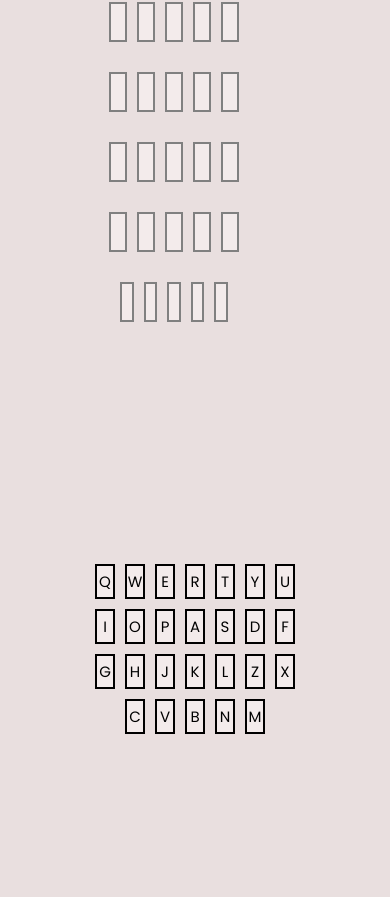
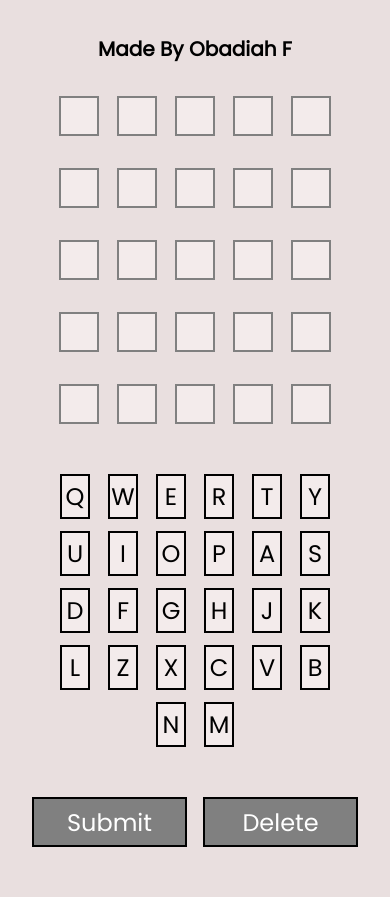
Before and after one commit to ObadiahF/wordle-remake, a website: page index.html in a window 390 px wide. Shown: the part 102-999 px from the top of the page. Before the commit the page ends 844 px from the top, so only its background shows below. Drawn offline with Linux system fonts and the light colour scheme.

Commit message:
Made webpage responsive and made it so that you must put in actual words.

```diff
--- a/index.html
+++ b/index.html
@@ -13,9 +13,10 @@
             <h1 class="title">WORDLE REMAKE</h1>
                 <h6 class="subtitle">Made By Obadiah F</h6>
         </div>
+            <h2 id="error" style="color: red; display: none;">Error Msg</h2>
         <div class="content">
             <div class="input">
-                <div class="first">
+                <div class="first row">
                     <!--First Row-->
                 <div class="boxs" id="a1"></div>
                 <div class="boxs" id="a2"></div>
@@ -23,7 +24,7 @@
                 <div class="boxs" id="a4"></div>
                 <div class="boxs" id="a5"></div>
                 </div>
-                <div class="second">
+                <div class="second row">
                     <!--Second Row-->
                     <div class="boxs" id="b1"></div>
                     <div class="boxs" id="b2"></div>
@@ -31,7 +32,7 @@
                     <div class="boxs" id="b4"></div>
                     <div class="boxs" id="b5"></div>
                 </div>
-                <div class="third">
+                <div class="third row">
                     <!--third Row-->
                 <div class="boxs" id="c1"></div>
                 <div class="boxs" id="c2"></div>
@@ -39,7 +40,7 @@
                 <div class="boxs" id="c4"></div>
                 <div class="boxs" id="c5"></div>
                 </div>
-                <div class="fourth">
+                <div class="fourth row">
                     <!--fourth Row-->
                     <div class="boxs" id="d1"></div>
                     <div class="boxs" id="d2"></div>
@@ -47,7 +48,7 @@
                     <div class="boxs" id="d4"></div>
                     <div class="boxs" id="d5"></div>
                 </div>
-                <div class="fifth">
+                <div class="fifth row">
                     <!--fifth Row-->
                     <div class="boxs" id="e1"></div>
                     <div class="boxs" id="e2"></div>
@@ -56,6 +57,7 @@
                     <div class="boxs" id="e5"></div>
                 </div>
             </div>
+
             <div class="btn-layout">
                 <button class="character-btn" onclick="btnval(this.innerHTML)">Q</button>
                 <button class="character-btn" onclick="btnval(this.innerHTML)">W</button>
@@ -83,15 +85,17 @@
                 <button class="character-btn" onclick="btnval(this.innerHTML)">B</button>
                 <button class="character-btn" onclick="btnval(this.innerHTML)">N</button>
                 <button class="character-btn" onclick="btnval(this.innerHTML)">M</button>
-
-
+            </div>
+            <div style="width: 100%; display: flex; gap: 1rem; justify-content: center;">
+                <button class="restart" onclick="checkSubmission()">Submit</button>
+                <button class="restart" onclick="deleteLastCharacter()">Delete</button>
             </div>
             <input maxlength="1" autofocus id="input" onblur="this.focus()" type="text">
         </div>
         <div id="end">
             <h1 id="end-title">You Lose!</h1>
             <h6 id="word">The Word Was HELLO</h6>
-            <button id="restart" onclick="Restart()">Restart</button>
+            <button class="restart" id="restart" onclick="Restart()">Restart</button>
         </div>
     </div>
 </body>
--- a/script.js
+++ b/script.js
@@ -5,6 +5,38 @@ const content = document.querySelector(".content")
 const endScreen = document.getElementById("end")
 const endTitle = document.getElementById("end-title")
 const wordTitle = document.getElementById("word")
+const errorField = document.getElementById("error");
+
+const declareError = (err) => {
+    errorField.style.display = "block";
+    errorField.textContent = err;
+
+    characters = 0;
+    letters = [];
+
+    //reset boxs
+    for (let i = 1; i < 6; i++) {
+        const box = document.getElementById(letter[trys] + i.toString())
+        box.innerHTML = "";
+    }
+}
+
+const checkIfWordExists = async (word) => {
+    try {
+
+        const dictionaryResponse = await fetch(`https://api.dictionaryapi.dev/api/v2/entries/en/${word}`);
+        const res = await dictionaryResponse.json();
+
+        if (res.title === "No Definitions Found") {
+            return false
+        } else {
+            return true
+        }
+    } catch (e) {
+        console.log(e);
+        return true;
+    }
+};
 
 const letter = [
     "a",
@@ -45,23 +77,54 @@ function GetWordList(data) {
     word = wordlist.split('')
 }
 
-function update(e) {
-    input.onkeydown = function() {
+function update (e) {
+    errorField.style.display = "none";
+
+    input.onkeydown = () => {
         let key = event.keyCode || event.charCode;
         if(key == 8) {
          if (characters == 0) {
              return
          } else {
-            //console.log(characters);
+            deleteLastCharacter();
+         }
+        }
+        if (key == 13) {
+            checkSubmission();
+        }
+        };
+        if (characters == 5) {
+            console.log("no more")
+        } else {
+            if (e.target.value == " ") {
+                console.log("cannot use space")
+            } else {
+             characters++
+             letters.push(e.target.value.toUpperCase())
+            }
+        }
+        input.value = "";
+        let box = document.getElementById(letter[trys] + characters.toString())
+        box.innerHTML = letters[characters - 1].toUpperCase();
+    //console.log(letters);
+}
+
+const deleteLastCharacter = () => {
     box = document.getElementById(letter[trys] + characters.toString())
     characters--
     letters.splice(-1);
     box.innerHTML = "";
 }
+
+const checkSubmission = async () => {
+    if (characters === 5) {
+        const wordString = letters.join('');
+        const isWord = await checkIfWordExists(wordString);
+
+        if (!isWord) {
+            declareError("Must input valid word!")
+            return;
         }
-        if (key == 13) {
-            if (characters == 5) {
-                console.log("Submitted!")
     //code for checking word
 
     let correctIndex = 1;
@@ -147,22 +210,6 @@ function update(e) {
         console.log("not filled out!")
     }
 }
-        };
-        if (characters == 5) {
-            console.log("no more")
-        } else {
-            if (e.target.value == " ") {
-                console.log("cannot use space")
-            } else {
-             characters++
-             letters.push(e.target.value.toUpperCase())
-            }
-        }
-        input.value = "";
-        let box = document.getElementById(letter[trys] + characters.toString())
-        box.innerHTML = letters[characters - 1].toUpperCase();
-    //console.log(letters);
-}
 
 
 //for letter btns at the bottom
--- a/styles.css
+++ b/styles.css
@@ -12,50 +12,50 @@ body {
 }
 
 .center {
-    width: 100%;
     height: 100vh;
     display: flex;
-    justify-content: center;
+    flex-direction: column;
+    align-items: center;
+    gap: 2rem;
+    padding: 0 2rem;
 }
 
 .content {
-    height: 90%;
-    width: 60%;
+    width: 100%;
     display: flex;
     justify-content: center;
-    margin: 0 auto;
-    position: absolute;
-    bottom: 0;
-    display: flex;
+    flex-direction: column;
+    gap: 3rem;
+    align-items: center;
 }
 
 .title {
     text-align: center;
     margin-bottom: 40px;
-    margin-right: 30px;
 }
 
 .subtitle {
-    margin-top: 50px;
     font-size: 20px;
-    position: absolute;
-    margin-right: 30px;
+    text-align: center;
 }
 
 
 .title-container {
     width: 60%;
     height: 20%;
-    display: flex;
-    justify-content: center;
-    position: absolute;
 }
 
 .input {
-    width: 60%;
-    height: 60px;
     display: flex;
-    justify-content: center;
+    justify-content: flex-start;
+    align-items: center;
+    flex-direction: column;
+    gap: 2rem;
+}
+
+.row {
+    display: flex;
+    gap: 0.5rem;
 }
 
 #input {
@@ -64,7 +64,6 @@ body {
     border: none;
     font-size: 54px;
     text-align: center;
-    margin: 0 20px;
     background-color: rgb(243, 235, 235);
     z-index: 1;
     opacity: 0;
@@ -83,56 +82,8 @@ body {
     font-weight: bold;
 }
 
-.first {
-    width: 60%;
-    height: 60px;
-    margin-top: 20px;
-    display: flex;
-    justify-content: center;
-    position: absolute;
-}
-
-.second {
-    width: 60%;
-    height: 60px;
-    margin-top: 90px;
-    display: flex;
-    justify-content: center;
-    position: absolute;
-}
-
-.third {
-    width: 60%;
-    height: 60px;
-    margin-top: 160px;
-    display: flex;
-    justify-content: center;
-    position: absolute;
-}
-
-.fourth {
-    width: 60%;
-    height: 60px;
-    margin-top: 230px;
-    display: flex;
-    justify-content: center;
-    position: absolute;
-}
-
-.fifth {
-    width: 50%;
-    height: 60px;
-    margin-top: 300px;
-    display: flex;
-    justify-content: center;
-    position: absolute;
-}
-
 .btn-layout {
-    position: absolute;
-    bottom: 0;
-    height: 180px;
-    width: 90%;
+    width: 100%;
     display: flex;
     justify-content: center;
     flex-wrap: wrap;
@@ -151,6 +102,10 @@ body {
 #end {
     display: none;
     justify-content: center;
+    flex-direction: column;
+    align-items: center;
+    text-align: center;
+    gap: 2rem;
 }
 
 #end-title {
@@ -161,40 +116,37 @@ body {
 }
 
 #word {
-    position: absolute;
     text-align: center;
-    margin-top: 14rem;
     font-size: 24px;
 }
 
-#restart {
+.restart {
     width: 170px;
     height: 50px;
     background-color: grey;
     border: 2px solid black;
     cursor: pointer;
-    position: absolute;
-    margin-top: 20rem;
     color: white;
 }
 
-#restart:hover {
+.restart:hover {
     background-color: darkgrey;
 }
 
+button {
+    font-size: 24px;
+
+}
+
 @media only screen and (max-width: 414px) {
-    .character-btn {
-        width: 20px;
-        height: 35px;
-        font-size: 15px;
-    }
     .boxs {
         width: 40px;
         height: 40px;
         margin: 0 5px;
         font-size: 18px;
     }
-    .first {
-        margin-bottom: 40px;
+
+    .btn-layout {
+        gap: 0.5rem;
     }
 }
```
Lines whose indentation alone changed are shown as unchanged.
